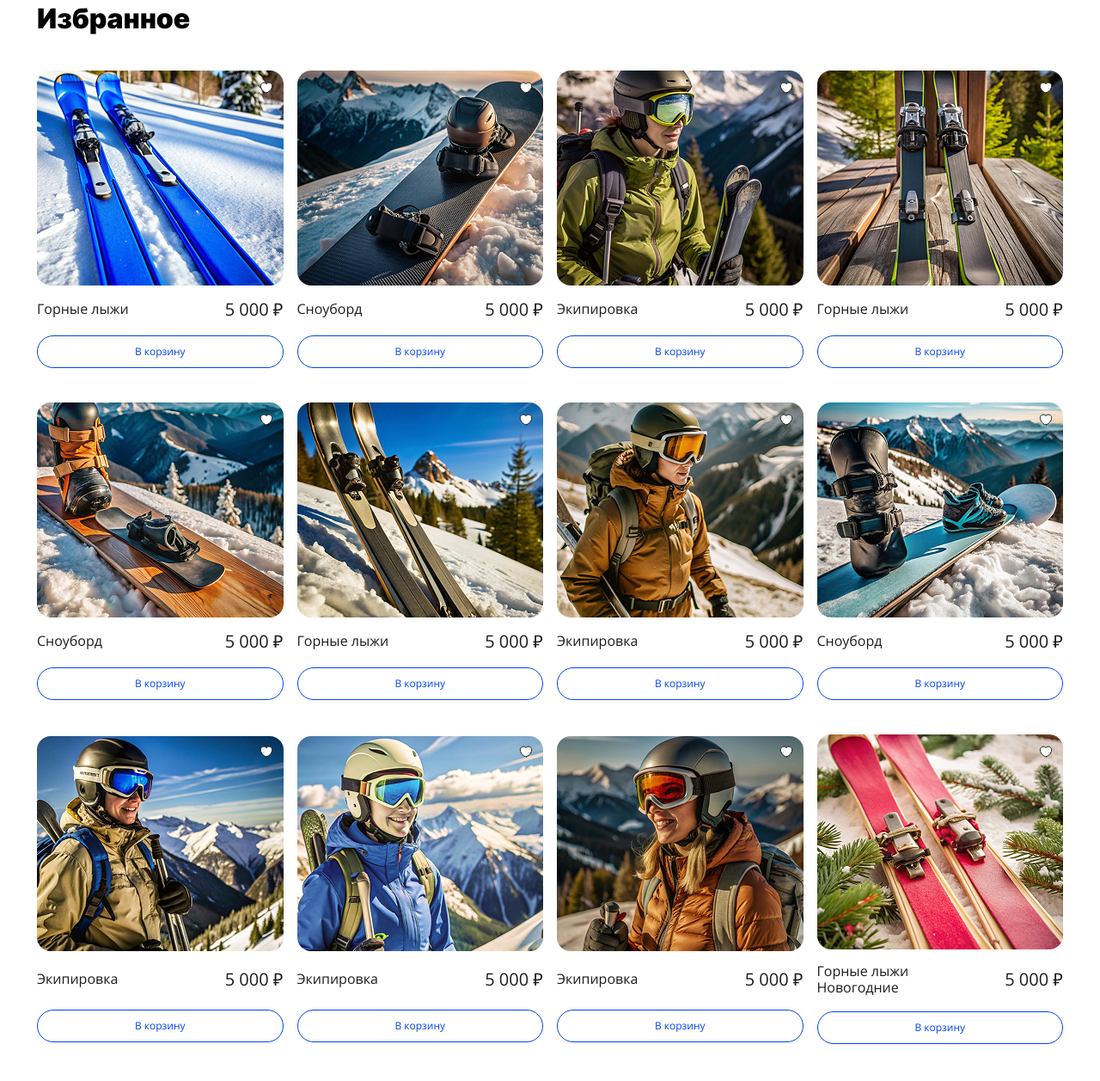
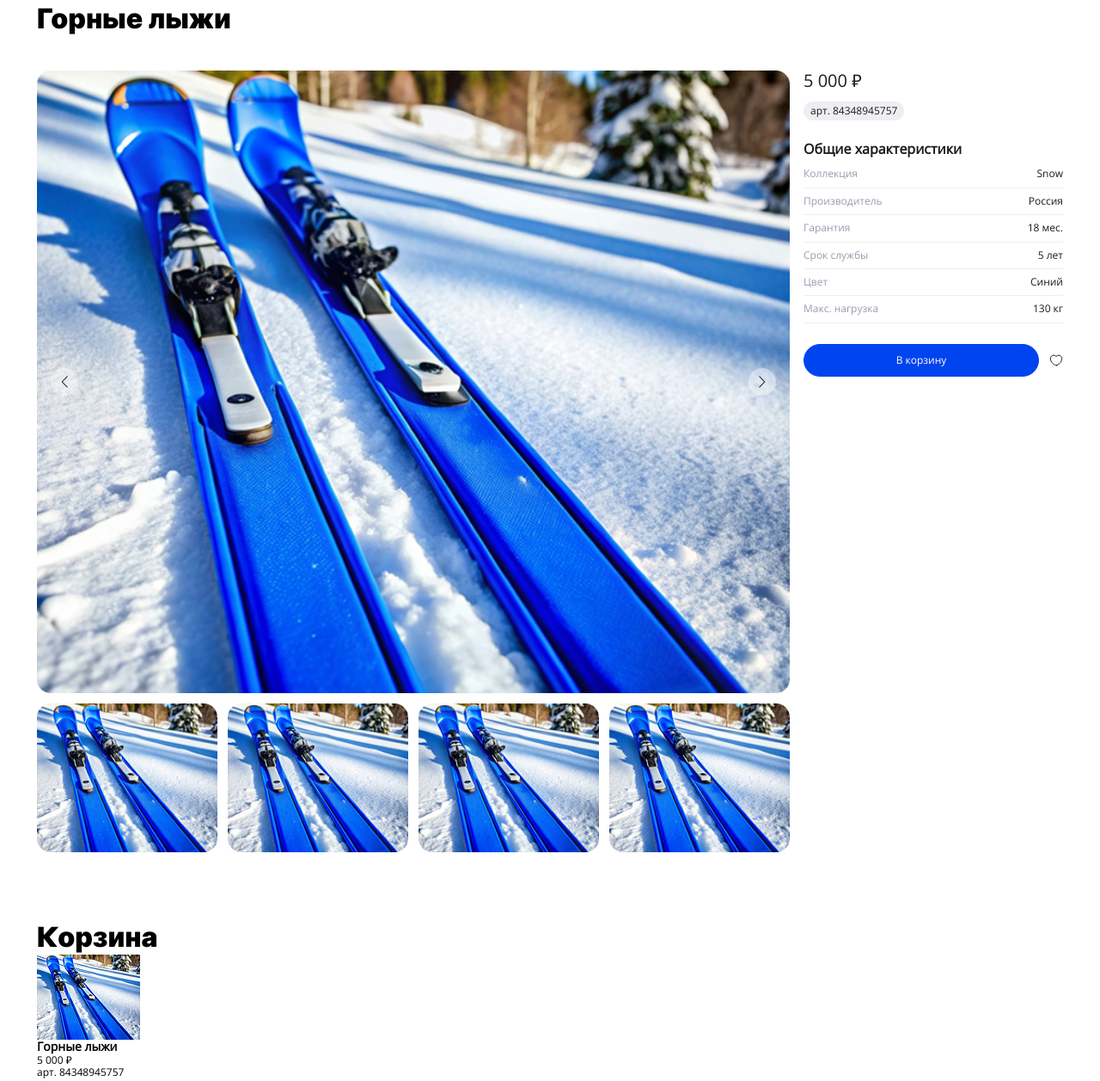
Before and after one commit to roman-ivannikov/ski-people, a website built with Vite: page index.html in a window 1280 px wide. Shown: the part 161-1418 px from the top of the page at 86% size. Built offline with nearby package versions, Linux system fonts and the light colour scheme.

Commit message:
styled product

```diff
--- a/index.html
+++ b/index.html
@@ -86,6 +86,7 @@
         </div>
       </div>
 
+      <!--
       <section class="goods">
         <div class="container">
           <h2 class="goods__title">Избранное</h2>
@@ -249,19 +250,46 @@
           </ul>
         </div>
       </section>
+      -->
 
       <section class="product">
-        <div class="container">
+        <div class="container product__container">
           <h2 class="product__title">Горные лыжи</h2>
           <div class="product__slider slider">
-            <div class="slider__image"></div>
-            <div class="slider__thumbnails"></div>
+            <div class="slider__body">
+              <img src="img/slider/ski_big.jpg" alt="Фото товара большое" class="slider__image">
+              <button class="slider__arrow slider__arrow-left" type="button">
+                <svg width="8" height="14" viewBox="0 0 8 14" fill="none" xmlns="http://www.w3.org/2000/svg">
+                  <path d="M1.86395 7.0001L7.52528 1.1821C7.5719 1.13522 7.60874 1.07955 7.6337 1.01833C7.65866 0.957109 7.67122 0.891546 7.67068 0.825436C7.67013 0.759326 7.65647 0.693981 7.6305 0.633183C7.60453 0.572385 7.56676 0.517341 7.51938 0.471236C7.472 0.425131 7.41594 0.388881 7.35445 0.364583C7.29297 0.340285 7.22727 0.328422 7.16117 0.32968C7.09507 0.330939 7.02988 0.345294 6.96936 0.371914C6.90885 0.398535 6.85421 0.436893 6.80862 0.484768L0.808619 6.65143C0.717804 6.74478 0.666992 6.86987 0.666992 7.0001C0.666992 7.13033 0.717804 7.25542 0.808619 7.34877L6.80862 13.5154C6.85421 13.5633 6.90885 13.6017 6.96936 13.6283C7.02988 13.6549 7.09507 13.6693 7.16117 13.6705C7.22727 13.6718 7.29297 13.6599 7.35445 13.6356C7.41594 13.6113 7.472 13.5751 7.51938 13.529C7.56676 13.4829 7.60453 13.4278 7.6305 13.367C7.65647 13.3062 7.67013 13.2409 7.67068 13.1748C7.67122 13.1087 7.65866 13.0431 7.6337 12.9819C7.60874 12.9207 7.5719 12.865 7.52528 12.8181L1.86395 7.0001Z" />
+                </svg>
+              </button>
+              <button class="slider__arrow slider__arrow-right" type="button">
+                <svg width="8" height="14" viewBox="0 0 8 14" fill="none" xmlns="http://www.w3.org/2000/svg">
+                  <path d="M6.13605 7.0001L0.474715 1.1821C0.428104 1.13522 0.391255 1.07955 0.366299 1.01833C0.341343 0.957109 0.328775 0.891546 0.329325 0.825436C0.329874 0.759326 0.343529 0.693981 0.369498 0.633183C0.395468 0.572385 0.433237 0.517341 0.48062 0.471236C0.528004 0.425131 0.58406 0.388881 0.645545 0.364583C0.70703 0.340285 0.772725 0.328422 0.838826 0.32968C0.904926 0.330939 0.97012 0.345294 1.03064 0.371914C1.09115 0.398535 1.14579 0.436893 1.19138 0.484768L7.19138 6.65143C7.2822 6.74478 7.33301 6.86987 7.33301 7.0001C7.33301 7.13033 7.2822 7.25542 7.19138 7.34877L1.19138 13.5154C1.14579 13.5633 1.09115 13.6017 1.03064 13.6283C0.97012 13.6549 0.904926 13.6693 0.838826 13.6705C0.772725 13.6718 0.70703 13.6599 0.645545 13.6356C0.58406 13.6113 0.528004 13.5751 0.48062 13.529C0.433237 13.4829 0.395468 13.4278 0.369498 13.367C0.343529 13.3062 0.329874 13.2409 0.329325 13.1748C0.328775 13.1087 0.341343 13.0431 0.366299 12.9819C0.391255 12.9207 0.428104 12.865 0.474715 12.8181L6.13605 7.0001Z"/>
+                </svg>
+              </button>
+            </div>
+            <ul class="slider__thumbnails">
+              <li class="slider__thumbnails-item">
+                <img src="img/slider/ski_small.jpg" alt="Фото товара малое" class="slider__thumbnails-image">
+              </li>
+              <li class="slider__thumbnails-item">
+                <img src="img/slider/ski_small.jpg" alt="Фото товара малое" class="slider__thumbnails-image">
+              </li>
+              <li class="slider__thumbnails-item">
+                <img src="img/slider/ski_small.jpg" alt="Фото товара малое" class="slider__thumbnails-image">
+              </li>
+              <li class="slider__thumbnails-item">
+                <img src="img/slider/ski_small.jpg" alt="Фото товара малое" class="slider__thumbnails-image">
+              </li>
+            </ul>
           </div>
           <div class="product__info">
             <p class="product__price">5&nbsp;000&nbsp;₽</p>
             <p class="product__id">арт. 84348945757</p>
-            <h3 class="product__subtitle">Общие характеристики</h3>
-            <div class="product__characteristics table">
+            <div class="product__char">
+              <h3 class="product__char-title">Общие характеристики</h3>
+              <div class="product__char-table table">
                 <div class="table__row">
                   <div class="table__column table__column-left">Коллекция</div>
                   <div class="table__column table__column-right">Snow</div>
@@ -287,11 +315,12 @@
                   <div class="table__column table__column-right">130 кг</div>
                 </div>
               </div>
+            </div>
             <div class="product__action">
               <button class="btn product__btn" type="button">В корзину</button>
               <button class="btn-like product__like">
                 <svg width="16" height="16" viewBox="0 0 16 16" fill="none" xmlns="http://www.w3.org/2000/svg">
-                  <path d="M8.41301 13.8733C8.18634 13.9533 7.81301 13.9533 7.58634 13.8733C5.65301 13.2133 1.33301 10.46 1.33301 5.79332C1.33301 3.73332 2.99301 2.06665 5.03967 2.06665C6.25301 2.06665 7.32634 2.65332 7.99967 3.55998C8.67301 2.65332 9.75301 2.06665 10.9597 2.06665C13.0063 2.06665 14.6663 3.73332 14.6663 5.79332C14.6663 10.46 10.3463 13.2133 8.41301 13.8733Z" fill="white" stroke="#1C1C1C" stroke-linecap="round" stroke-linejoin="round"/>
+                  <path d="M8.41301 13.8733C8.18634 13.9533 7.81301 13.9533 7.58634 13.8733C5.65301 13.2133 1.33301 10.46 1.33301 5.79332C1.33301 3.73332 2.99301 2.06665 5.03967 2.06665C6.25301 2.06665 7.32634 2.65332 7.99967 3.55998C8.67301 2.65332 9.75301 2.06665 10.9597 2.06665C13.0063 2.06665 14.6663 3.73332 14.6663 5.79332C14.6663 10.46 10.3463 13.2133 8.41301 13.8733Z" stroke-linecap="round" stroke-linejoin="round"/>
                   </svg>
               </button>
             </div>
--- a/src/style.scss
+++ b/src/style.scss
@@ -5,5 +5,6 @@
 @use "styles/catalog";
 @use "styles/breadcrumb";
 @use "styles/goods";
+@use "styles/product";
 
 @use "styles/footer";
--- a/src/styles/common.scss
+++ b/src/styles/common.scss
@@ -1,3 +1,13 @@
+h2 {
+    font-family: 'Inter', sans-serif;
+    font-weight: 900;
+    font-size: 24px;
+
+    @media (min-width: 768px) {
+        font-size: 32px;
+    }
+}
+
 input {
     padding: 12px 24px;
     height: 38px;
@@ -57,8 +67,6 @@ input {
     font-size: 12px;
     line-height: 1.167;
 
-    max-width: 302px;
-
     color: #ffffff;
     background-color: #0044F0;
     border-color: #0044F0;
--- a/src/styles/goods.scss
+++ b/src/styles/goods.scss
@@ -13,14 +13,7 @@
     // .goods__title
 
     &__title {
-        font-family: 'Inter', sans-serif;
-        font-weight: 900;
-        font-size: 24px;
         margin-bottom: 1em;
-
-        @media (min-width: 768px) {
-            font-size: 32px;
-        }
 
         @media (min-width: 1024px) {
             margin-bottom: 40px;
--- /dev/null
+++ b/src/styles/product.scss
@@ -0,0 +1,246 @@
+.product {
+
+    padding-bottom: 60px;
+
+    @media (min-width: 768px) {
+        padding-bottom: 80px;
+    }
+    // .product__container
+
+    &__container {
+        @media (min-width: 1024px) {
+            display: grid;
+            grid-template-columns: auto 302px;
+            grid-template-rows: repeat(2, auto);
+            column-gap: 16px;
+            row-gap: 40px;
+        }
+        @media (min-width: 1440px) {
+            grid-template-columns: auto 408px;
+        }
+    }
+
+    // .product__title
+
+    &__title {
+        margin-bottom: 24px;
+
+        @media (min-width: 768px) {
+            margin-bottom: 32px;
+        }
+
+        @media (min-width: 1024px) {
+            margin-bottom: 0;
+            grid-column: 1 / -1;
+        }
+    }
+
+    // .product__slider
+
+    &__slider {
+        margin-bottom: 32px;
+
+        @media (min-width: 768px) {
+            margin-bottom: 40px;
+        }
+
+        @media (min-width: 1024px) {
+            margin-bottom: 0;
+        }
+    }
+
+    // .product__info
+
+    &__info {
+        color: #1C1C1C;
+    }
+
+    // .product__price
+
+    &__price {
+        font-size: 20px;
+        margin-bottom: 12px;
+    }
+
+    // .product__id
+
+    &__id {
+        display: inline-block;
+        padding: 4px 8px;
+        border-radius: 32px;
+        background-color: #EEEFF2;
+        margin-bottom: 24px;
+    }
+
+    // .product__char
+
+    &__char {
+        margin-bottom: 24px;
+    }
+
+    // .product__char-title
+
+    &__char-title {
+        font-size: 16px;
+        margin-bottom: 12px;
+    }
+
+    // .product__char-table
+
+    &__char-table {
+    }
+
+    // .product__action
+
+    &__action {
+        display: flex;
+        align-items: center;
+        column-gap: 12px;
+    }
+
+    // .product__btn
+
+    &__btn {
+        flex-grow: 1;
+    }
+
+    // .product__like
+
+    &__like {
+    }
+}
+.slider {
+
+    // .slider__body
+
+    &__body {
+        position: relative;
+    }
+
+    // .slider__image
+
+    &__image {
+        border-radius: 16px;
+        width: 100%;
+        aspect-ratio: 1.22;
+        object-fit: cover;
+
+        @media (min-width: 768px) {
+            aspect-ratio: 1.21;
+        }
+    }
+
+    // .slider__arrow
+
+    &__arrow {
+        position: absolute;
+        width: 32px;
+        height: 32px;
+        top: 50%;
+        transform: translateY(-50%);
+        transition: all .4s;
+        display: flex;
+        align-items: center;
+        justify-content: center;
+        border-radius: 50%;
+        background-color: rgba(255, 255, 255, 0.4);
+
+        & svg path {
+            fill: #1C1C1C;
+        }
+
+        &:hover {
+            background-color: #ffffff;
+
+            & svg path {
+                fill: #0044F0;
+            }
+        }
+    }
+
+    // .slider__arrow-left
+
+    &__arrow-left {
+        left: 16px;
+    }
+
+    // .slider__arrow-right
+
+    &__arrow-right {
+        right: 16px;
+    }
+
+    // .slider__thumbnails
+
+    &__thumbnails {
+        display: none;
+
+        @media (min-width: 768px) {
+            margin-top: 14px;
+            display: flex;
+            flex-wrap: nowrap;
+            column-gap: 14px;
+        }
+
+        @media (min-width: 1024px) {
+            margin-top: 12px;
+            column-gap: 12px;
+        }
+
+        @media (min-width: 1440px) {
+            margin-top: 16px;
+            column-gap: 16px;
+        }
+    }
+    // .slider__thumbnails-item
+
+    &__thumbnails-item {
+        flex-basis: 25%;
+        max-width: 25%;
+        cursor: pointer;
+    }
+
+    // .slider__thumbnails-image
+
+    &__thumbnails-image {
+        @media (min-width: 768px) {
+            border-radius: 16px;
+            width: 100%;
+            aspect-ratio: 1.21;
+            object-fit: cover;
+        }
+    }
+}
+.table {
+
+    display: flex;
+    flex-direction: column;
+    row-gap: 8px;
+
+    // .table__row
+
+    &__row {
+        display: flex;
+        align-items: center;
+        justify-content: space-between;
+        padding-bottom: 8px;
+        border-bottom: 1px solid #EEEFF2;
+    }
+
+    // .table__column
+
+    &__column {
+    }
+
+    // .table__column-left
+
+    &__column-left {
+        color: #969EAE;
+    }
+
+    // .table__column-right
+
+    &__column-right {
+        color: #1C1C1C;
+    }
+}
```
Also changed, not shown: public/img/slider/ski_big.jpg (added), public/img/slider/ski_small.jpg (added). Lines whose indentation alone changed are shown as unchanged.
